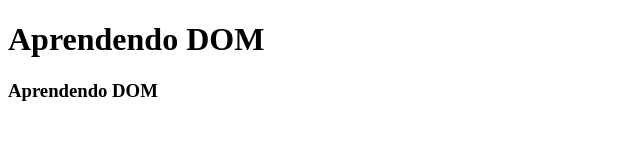
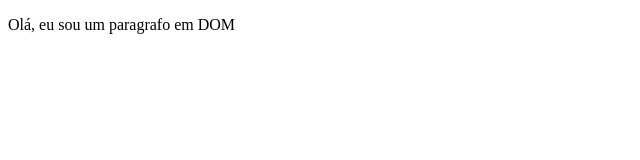
Before and after one commit to therobite/Kenzie, a plain HTML site: page Kenzie/Front-End/M1/JS/Exercicios/DOM/index.html in a window 1280 px wide. Shown: the whole page, without its empty margins (0-640 px from the left). Drawn offline with Linux system fonts and the light colour scheme.

Commit message:
update: exercicios DOM

```diff
--- a/Kenzie/Front-End/M1/JS/Exercicios/DOM/index.html
+++ b/Kenzie/Front-End/M1/JS/Exercicios/DOM/index.html
@@ -7,16 +7,6 @@
     <title>Atividade Objeto</title>
 </head>
 <body>
-    <h1 id="header">Aprendendo DOM</h1>
-    <h3 id="header">Aprendendo DOM</h3>
-    <script>
-        window.document.querySelector('h1')
-
-        const documento = document.getElementById('header')
-        /* console.log(documento) */
-
-        const documento2 = document.getElementById('h1')
-        console.log(documento)
-    </script>
+<script src="script.js"></script>
 </body>
 </html>
--- /dev/null
+++ b/Kenzie/Front-End/M1/JS/Exercicios/DOM/script.js
@@ -0,0 +1,7 @@
+let tag = document.createElement('p')
+console.log(tag)
+
+tag.innerText = "Olá, eu sou um paragrafo em DOM"
+
+document.querySelector('body').appendChild(tag)
+/////////////////////
```
